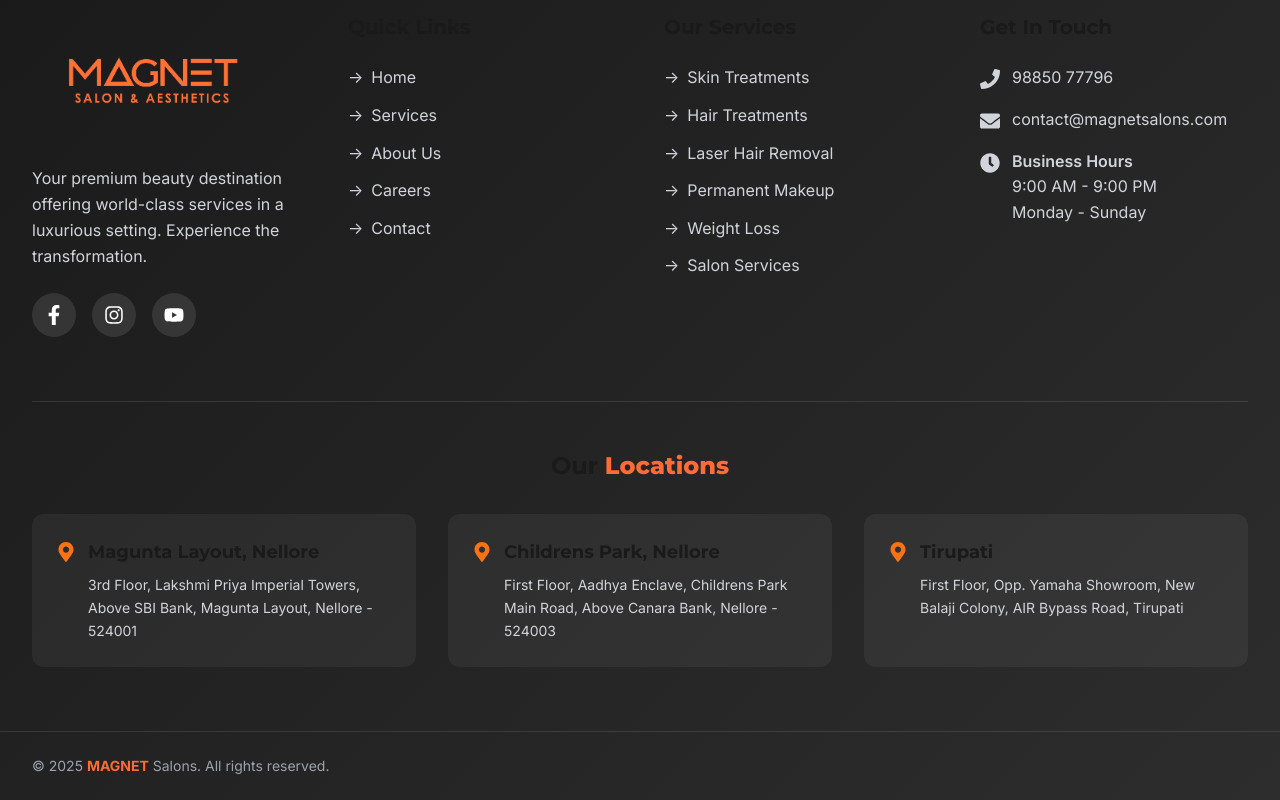
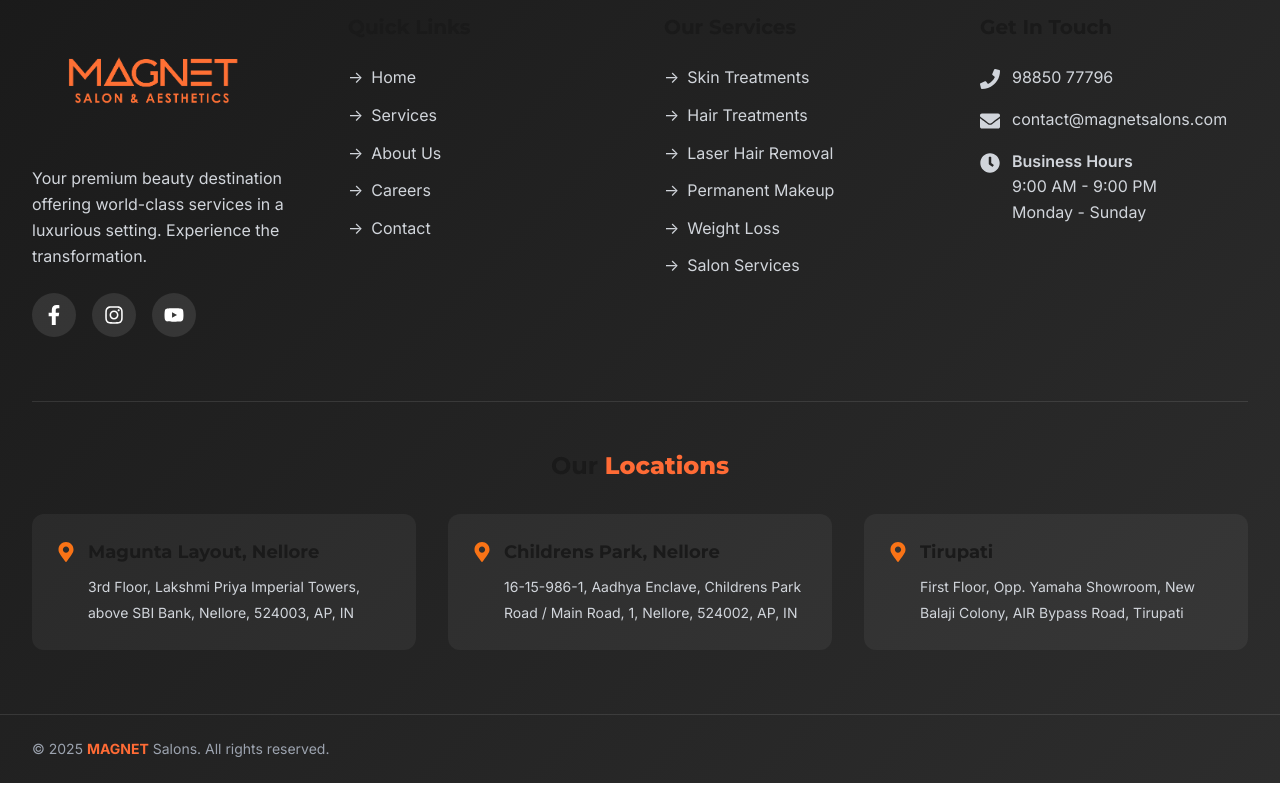
Before and after one commit to nithinnovatech/MAGNET-Salons, a React (Vite) app: page /contact in a window 1280 px wide. Shown: the part 3217-4017 px from the top of the page. Built offline with nearby package versions, Linux system fonts and the light colour scheme.

Commit message:
locations

```diff
--- a/src/components/BranchLocations.jsx
+++ b/src/components/BranchLocations.jsx
@@ -7,9 +7,9 @@
             name: 'Magunta Layout',
             city: 'Nellore',
             address:
-                '3rd Floor, Lakshmi Priya Imperial Towers, Above SBI Bank, Magunta Layout, Nellore - 524001',
+                '3rd Floor, Lakshmi Priya Imperial Towers, above SBI Bank, Nellore, 524003, AP, IN',
             phone: '98850 77796',
-            mapLink: 'https://maps.google.com/?q=Magunta+Layout+Nellore',
+            mapLink: 'https://www.google.com/maps/search/Magnet%20Salon/@14.43504811,79.97851457,17z',
             image:
                 'https://images.unsplash.com/photo-1521590832167-7bcbfaa6381f?w=800&q=80',
         },
@@ -17,9 +17,9 @@
             name: 'Childrens Park',
             city: 'Nellore',
             address:
-                'First Floor, Aadhya Enclave, Childrens Park Main Road, Above Canara Bank, Nellore - 524003',
+                '16-15-986-1, Aadhya Enclave, Childrens Park Road / Main Road, 1, Nellore, 524002, AP, IN',
             phone: '98850 77796',
-            mapLink: 'https://maps.google.com/?q=Childrens+Park+Nellore',
+            mapLink: 'https://www.google.com/maps/search/Magnet%20Salon/@14.44010656,79.99281092,17z',
             image:
                 'https://images.unsplash.com/photo-1562322140-8baeececf3df?w=800&q=80',
         },
@@ -75,9 +75,14 @@
                             <div className="p-6 space-y-4">
                                 <div className="flex items-start space-x-3">
                                     <MapPinIcon className="h-6 w-6 text-orange-500 flex-shrink-0 mt-1" />
-                                    <p className="text-gray-600 leading-relaxed">
+                                    <a
+                                        href={branch.mapLink}
+                                        target="_blank"
+                                        rel="noopener noreferrer"
+                                        className="text-gray-600 leading-relaxed hover:text-orange-500 transition-colors"
+                                    >
                                         {branch.address}
-                                    </p>
+                                    </a>
                                 </div>
 
                                 <div className="flex items-center space-x-3">
--- a/src/components/Footer.jsx
+++ b/src/components/Footer.jsx
@@ -17,17 +17,20 @@
         {
             name: 'Magunta Layout, Nellore',
             address:
-                '3rd Floor, Lakshmi Priya Imperial Towers, Above SBI Bank, Magunta Layout, Nellore - 524001',
+                '3rd Floor, Lakshmi Priya Imperial Towers, above SBI Bank, Nellore, 524003, AP, IN',
+            mapLink: 'https://www.google.com/maps/search/Magnet%20Salon/@14.43504811,79.97851457,17z',
         },
         {
             name: 'Childrens Park, Nellore',
             address:
-                'First Floor, Aadhya Enclave, Childrens Park Main Road, Above Canara Bank, Nellore - 524003',
+                '16-15-986-1, Aadhya Enclave, Childrens Park Road / Main Road, 1, Nellore, 524002, AP, IN',
+            mapLink: 'https://www.google.com/maps/search/Magnet%20Salon/@14.44010656,79.99281092,17z',
         },
         {
             name: 'Tirupati',
             address:
                 'First Floor, Opp. Yamaha Showroom, New Balaji Colony, AIR Bypass Road, Tirupati',
+            mapLink: 'https://www.google.com/maps/search/?api=1&query=Magnet+Salon+Tirupati',
         },
     ];
 
@@ -179,9 +182,14 @@
                                     <FaMapMarkerAlt className="h-5 w-5 text-orange-500 mt-1 flex-shrink-0" />
                                     <div>
                                         <h5 className="font-bold text-lg mb-2">{branch.name}</h5>
-                                        <p className="text-gray-300 text-sm leading-relaxed">
+                                        <a
+                                            href={branch.mapLink}
+                                            target="_blank"
+                                            rel="noopener noreferrer"
+                                            className="text-gray-300 text-sm leading-relaxed hover:text-orange-500 transition-colors"
+                                        >
                                             {branch.address}
-                                        </p>
+                                        </a>
                                     </div>
                                 </div>
                             </div>
--- a/src/pages/Contact.jsx
+++ b/src/pages/Contact.jsx
@@ -46,18 +46,18 @@
         {
             name: 'Magunta Layout, Nellore',
             address:
-                '3rd Floor, Lakshmi Priya Imperial Towers, Above SBI Bank, Magunta Layout, Nellore - 524001',
+                '3rd Floor, Lakshmi Priya Imperial Towers, above SBI Bank, Nellore, 524003, AP, IN',
             phone: '98850 77796',
             mapEmbed:
-                'https://www.google.com/maps/embed?pb=!1m18!1m12!1m3!1d245535.56250893784!2d79.73925415!3d14.44810675!2m3!1f0!2f0!3f0!3m2!1i1024!2i768!4f13.1!3m3!1m2!1s0x3a4cf6ae60000001%3A0x36e038e47f654981!2sNellore%2C%20Andhra%20Pradesh!5e0!3m2!1sen!2sin!4v1234567890123',
+                'https://www.google.com/maps/embed?pb=!1m18!1m12!1m3!1d3862.0624647343467!2d79.9763259!3d14.4350481!2m3!1f0!2f0!3f0!3m2!1i1024!2i768!4f13.1!3m3!1m2!1s0x3a4c8cca0e968749%3A0x7d23a7764049830!2sLakshmi%20Priya%20Imperial%20Towers!5e0!3m2!1sen!2sin!4v1701850000000!5m2!1sen!2sin',
         },
         {
             name: 'Childrens Park, Nellore',
             address:
-                'First Floor, Aadhya Enclave, Childrens Park Main Road, Above Canara Bank, Nellore - 524003',
+                '16-15-986-1, Aadhya Enclave, Childrens Park Road / Main Road, 1, Nellore, 524002, AP, IN',
             phone: '98850 77796',
             mapEmbed:
-                'https://www.google.com/maps/embed?pb=!1m18!1m12!1m3!1d245535.56250893784!2d79.73925415!3d14.44810675!2m3!1f0!2f0!3f0!3m2!1i1024!2i768!4f13.1!3m3!1m2!1s0x3a4cf6ae60000001%3A0x36e038e47f654981!2sNellore%2C%20Andhra%20Pradesh!5e0!3m2!1sen!2sin!4v1234567890123',
+                'https://www.google.com/maps/embed?pb=!1m18!1m12!1m3!1d3862.0!2d79.99!3d14.44!2m3!1f0!2f0!3f0!3m2!1i1024!2i768!4f13.1!3m3!1m2!1s0x0%3A0x0!2zMTTCsDI2JzI0LjQiTiA3OcKwNTknMzQuMSJF!5e0!3m2!1sen!2sin!4v1638360000000!5m2!1sen!2sin',
         },
         {
             name: 'Tirupati',
```
